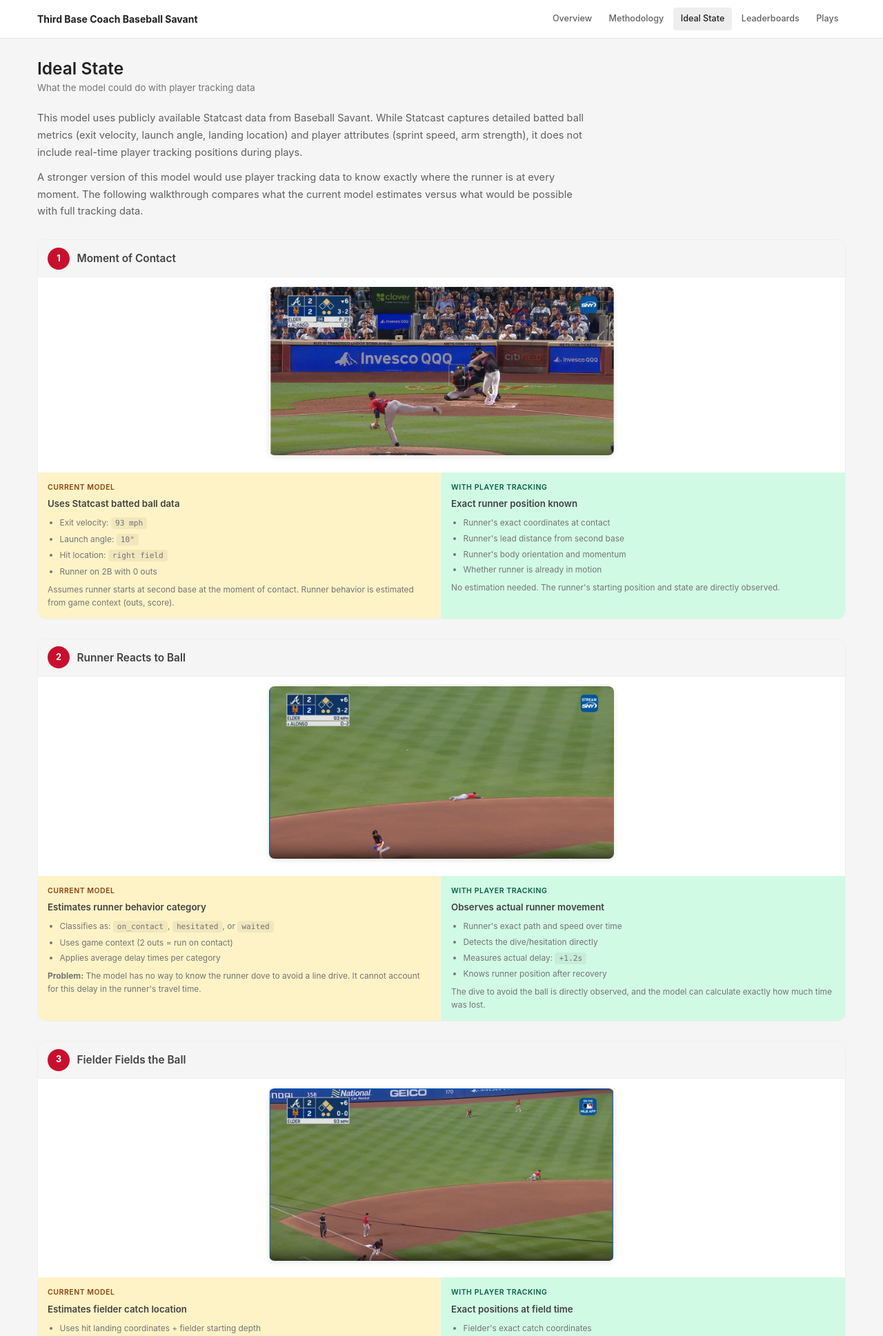
After one commit to jscherl121/third-base-coach-baseball-savant, a Flask app: page /ideal-state in a window 1280 px wide. The commit adds this page. Shown: the top 1937 px of the page at 69% size. Run offline with Flask 2, Linux system fonts and the light colour scheme.

Commit message:
Add Ideal State page comparing current model to player tracking
- New page showing what the model could do with player tracking data
- 4-step visual walkthrough: contact, runner reaction, fielding, outcome
- Side-by-side comparison of current estimates vs. ideal tracking data
- Added navigation link and route

Co-Authored-By: Claude Opus 4.5 <noreply@anthropic.com>

```diff
--- a/webapp/app.py
+++ b/webapp/app.py
@@ -611,6 +611,12 @@ def index():
 def methodology():
     """Methodology page explaining the model."""
     return render_template("methodology.html")
+
+
+@app.route("/ideal-state")
+def ideal_state():
+    """Ideal state page comparing current model to player tracking version."""
+    return render_template("ideal_state.html")
 
 
 @app.route("/calculations")
--- a/webapp/templates/base.html
+++ b/webapp/templates/base.html
@@ -16,6 +16,7 @@
             <nav class="nav">
                 <a href="{{ url_for('index') }}" class="{{ 'active' if request.endpoint == 'index' else '' }}">Overview</a>
                 <a href="{{ url_for('methodology') }}" class="{{ 'active' if request.endpoint in ['methodology', 'calculations'] else '' }}">Methodology</a>
+                <a href="{{ url_for('ideal_state') }}" class="{{ 'active' if request.endpoint == 'ideal_state' else '' }}">Ideal State</a>
                 <a href="{{ url_for('leaderboards') }}" class="{{ 'active' if request.endpoint == 'leaderboards' else '' }}">Leaderboards</a>
                 <a href="{{ url_for('plays') }}" class="{{ 'active' if request.endpoint in ['plays', 'play_detail'] else '' }}">Plays</a>
             </nav>
--- /dev/null
+++ b/webapp/templates/ideal_state.html
@@ -0,0 +1,326 @@
+{% extends "base.html" %}
+
+{% block title %}Ideal State - Third Base Send Model{% endblock %}
+
+{% block head %}
+<style>
+    .intro-text {
+        font-size: 1.05rem;
+        color: var(--gray-700);
+        line-height: 1.7;
+        max-width: 800px;
+        margin-bottom: var(--space-6);
+    }
+    .step-card {
+        background: white;
+        border: 1px solid var(--gray-200);
+        border-radius: 12px;
+        margin-bottom: var(--space-6);
+        overflow: hidden;
+    }
+    .step-header {
+        background: var(--gray-100);
+        padding: var(--space-3) var(--space-4);
+        border-bottom: 1px solid var(--gray-200);
+        display: flex;
+        align-items: center;
+        gap: var(--space-3);
+    }
+    .step-number {
+        background: var(--primary);
+        color: white;
+        width: 32px;
+        height: 32px;
+        border-radius: 50%;
+        display: flex;
+        align-items: center;
+        justify-content: center;
+        font-weight: 700;
+        font-size: 0.9rem;
+    }
+    .step-title {
+        font-weight: 600;
+        font-size: 1.1rem;
+        color: var(--gray-800);
+    }
+    .step-content {
+        display: grid;
+        grid-template-columns: 1fr 1fr;
+        gap: 0;
+    }
+    .step-image {
+        padding: var(--space-4);
+        display: flex;
+        flex-direction: column;
+        align-items: center;
+        border-right: 1px solid var(--gray-200);
+    }
+    .step-image:last-child {
+        border-right: none;
+    }
+    .step-image img {
+        width: 100%;
+        max-width: 500px;
+        border-radius: 8px;
+        box-shadow: 0 2px 8px rgba(0,0,0,0.1);
+        margin-bottom: var(--space-3);
+    }
+    .comparison-grid {
+        display: grid;
+        grid-template-columns: 1fr 1fr;
+        gap: 0;
+    }
+    .comparison-col {
+        padding: var(--space-4);
+    }
+    .comparison-col:first-child {
+        border-right: 1px solid var(--gray-200);
+        background: #fef3c7;
+    }
+    .comparison-col:last-child {
+        background: #d1fae5;
+    }
+    .comparison-label {
+        font-size: 0.75rem;
+        font-weight: 600;
+        text-transform: uppercase;
+        letter-spacing: 0.05em;
+        margin-bottom: var(--space-2);
+    }
+    .comparison-col:first-child .comparison-label {
+        color: #92400e;
+    }
+    .comparison-col:last-child .comparison-label {
+        color: #065f46;
+    }
+    .comparison-title {
+        font-weight: 600;
+        font-size: 0.95rem;
+        color: var(--gray-800);
+        margin-bottom: var(--space-2);
+    }
+    .comparison-text {
+        font-size: 0.85rem;
+        color: var(--gray-600);
+        line-height: 1.6;
+    }
+    .comparison-text ul {
+        margin: var(--space-2) 0 0 0;
+        padding-left: 1.25rem;
+    }
+    .comparison-text li {
+        margin-bottom: var(--space-1);
+    }
+    .highlight {
+        background: rgba(0,0,0,0.05);
+        padding: 2px 6px;
+        border-radius: 4px;
+        font-family: var(--font-mono);
+        font-size: 0.8rem;
+    }
+    @media (max-width: 768px) {
+        .step-content, .comparison-grid {
+            grid-template-columns: 1fr;
+        }
+        .step-image, .comparison-col:first-child {
+            border-right: none;
+            border-bottom: 1px solid var(--gray-200);
+        }
+    }
+</style>
+{% endblock %}
+
+{% block content %}
+<div class="container">
+    <section class="section">
+        <div class="page-header">
+            <h1>Ideal State</h1>
+            <p>What the model could do with player tracking data</p>
+        </div>
+
+        <div class="intro-text">
+            <p>
+                This model uses publicly available Statcast data from Baseball Savant. While Statcast captures detailed batted ball metrics (exit velocity, launch angle, landing location) and player attributes (sprint speed, arm strength), it does not include real-time player tracking positions during plays.
+            </p>
+            <p style="margin-top: var(--space-3);">
+                A stronger version of this model would use player tracking data to know exactly where the runner is at every moment. The following walkthrough compares what the current model estimates versus what would be possible with full tracking data.
+            </p>
+        </div>
+
+        <!-- Step 1: Moment of Contact -->
+        <div class="step-card">
+            <div class="step-header">
+                <div class="step-number">1</div>
+                <div class="step-title">Moment of Contact</div>
+            </div>
+            <div class="step-image" style="border-right: none;">
+                <img src="{{ url_for('static', filename='images/step1_contact.png') }}" alt="Moment of contact">
+            </div>
+            <div class="comparison-grid">
+                <div class="comparison-col">
+                    <div class="comparison-label">Current Model</div>
+                    <div class="comparison-title">Uses Statcast batted ball data</div>
+                    <div class="comparison-text">
+                        <ul>
+                            <li>Exit velocity: <span class="highlight">93 mph</span></li>
+                            <li>Launch angle: <span class="highlight">10°</span></li>
+                            <li>Hit location: <span class="highlight">right field</span></li>
+                            <li>Runner on 2B with 0 outs</li>
+                        </ul>
+                        <p style="margin-top: var(--space-2);">Assumes runner starts at second base at the moment of contact. Runner behavior is estimated from game context (outs, score).</p>
+                    </div>
+                </div>
+                <div class="comparison-col">
+                    <div class="comparison-label">With Player Tracking</div>
+                    <div class="comparison-title">Exact runner position known</div>
+                    <div class="comparison-text">
+                        <ul>
+                            <li>Runner's exact coordinates at contact</li>
+                            <li>Runner's lead distance from second base</li>
+                            <li>Runner's body orientation and momentum</li>
+                            <li>Whether runner is already in motion</li>
+                        </ul>
+                        <p style="margin-top: var(--space-2);">No estimation needed. The runner's starting position and state are directly observed.</p>
+                    </div>
+                </div>
+            </div>
+        </div>
+
+        <!-- Step 2: Runner Avoids Ball -->
+        <div class="step-card">
+            <div class="step-header">
+                <div class="step-number">2</div>
+                <div class="step-title">Runner Reacts to Ball</div>
+            </div>
+            <div class="step-image" style="border-right: none;">
+                <img src="{{ url_for('static', filename='images/step2_runner_avoids.png') }}" alt="Runner avoiding the ball">
+            </div>
+            <div class="comparison-grid">
+                <div class="comparison-col">
+                    <div class="comparison-label">Current Model</div>
+                    <div class="comparison-title">Estimates runner behavior category</div>
+                    <div class="comparison-text">
+                        <ul>
+                            <li>Classifies as: <span class="highlight">on_contact</span>, <span class="highlight">hesitated</span>, or <span class="highlight">waited</span></li>
+                            <li>Uses game context (2 outs = run on contact)</li>
+                            <li>Applies average delay times per category</li>
+                        </ul>
+                        <p style="margin-top: var(--space-2);"><strong>Problem:</strong> The model has no way to know the runner dove to avoid a line drive. It cannot account for this delay in the runner's travel time.</p>
+                    </div>
+                </div>
+                <div class="comparison-col">
+                    <div class="comparison-label">With Player Tracking</div>
+                    <div class="comparison-title">Observes actual runner movement</div>
+                    <div class="comparison-text">
+                        <ul>
+                            <li>Runner's exact path and speed over time</li>
+                            <li>Detects the dive/hesitation directly</li>
+                            <li>Measures actual delay: <span class="highlight">+1.2s</span></li>
+                            <li>Knows runner position after recovery</li>
+                        </ul>
+                        <p style="margin-top: var(--space-2);">The dive to avoid the ball is directly observed, and the model can calculate exactly how much time was lost.</p>
+                    </div>
+                </div>
+            </div>
+        </div>
+
+        <!-- Step 3: Fielder Picks Up Ball -->
+        <div class="step-card">
+            <div class="step-header">
+                <div class="step-number">3</div>
+                <div class="step-title">Fielder Fields the Ball</div>
+            </div>
+            <div class="step-image" style="border-right: none;">
+                <img src="{{ url_for('static', filename='images/step3_fielder_picks_up.png') }}" alt="Fielder picking up the ball">
+            </div>
+            <div class="comparison-grid">
+                <div class="comparison-col">
+                    <div class="comparison-label">Current Model</div>
+                    <div class="comparison-title">Estimates fielder catch location</div>
+                    <div class="comparison-text">
+                        <ul>
+                            <li>Uses hit landing coordinates + fielder starting depth</li>
+                            <li>Estimates time to field from ball trajectory</li>
+                            <li>Calculates throw distance to home plate</li>
+                            <li>Uses average transfer time (catch to release)</li>
+                        </ul>
+                        <p style="margin-top: var(--space-2);"><strong>Problem:</strong> Runner position at this moment is estimated from contact time + assumed travel speed. The dive delay is not captured.</p>
+                    </div>
+                </div>
+                <div class="comparison-col">
+                    <div class="comparison-label">With Player Tracking</div>
+                    <div class="comparison-title">Exact positions at field time</div>
+                    <div class="comparison-text">
+                        <ul>
+                            <li>Fielder's exact catch coordinates</li>
+                            <li>Runner's exact position (just past 2nd base after dive)</li>
+                            <li>Distance remaining to home: <span class="highlight">215 ft</span></li>
+                            <li>Runner's current speed and acceleration</li>
+                        </ul>
+                        <p style="margin-top: var(--space-2);">At this decision point, we know exactly how far the runner has to go and can calculate arrival time precisely.</p>
+                    </div>
+                </div>
+            </div>
+        </div>
+
+        <!-- Step 4: Outcome -->
+        <div class="step-card">
+            <div class="step-header">
+                <div class="step-number">4</div>
+                <div class="step-title">Outcome</div>
+            </div>
+            <div class="step-image" style="border-right: none;">
+                <img src="{{ url_for('static', filename='images/step4_runner_scores.png') }}" alt="Runner scores">
+            </div>
+            <div class="comparison-grid">
+                <div class="comparison-col">
+                    <div class="comparison-label">Current Model</div>
+                    <div class="comparison-title">May misclassify decision quality</div>
+                    <div class="comparison-text">
+                        <p>Because the model underestimated the runner's delay (the dive), it may have:</p>
+                        <ul>
+                            <li>Overestimated scoring probability</li>
+                            <li>Called this a "correct send" when it was actually risky</li>
+                            <li>Or called it a "missed opportunity" when holding was correct</li>
+                        </ul>
+                        <p style="margin-top: var(--space-2);">The model's recommendation accuracy suffers when runner behavior deviates from the estimated category.</p>
+                    </div>
+                </div>
+                <div class="comparison-col">
+                    <div class="comparison-label">With Player Tracking</div>
+                    <div class="comparison-title">Accurate decision evaluation</div>
+                    <div class="comparison-text">
+                        <p>With full tracking data, the model would:</p>
+                        <ul>
+                            <li>Know the runner was 1.2s behind schedule</li>
+                            <li>Calculate true scoring probability given actual position</li>
+                            <li>Correctly evaluate whether the send was optimal</li>
+                            <li>Provide accurate WP impact of the decision</li>
+                        </ul>
+                        <p style="margin-top: var(--space-2);">The recommendation aligns with reality because all inputs are observed, not estimated.</p>
+                    </div>
+                </div>
+            </div>
+        </div>
+
+        <!-- Summary -->
+        <div class="card" style="background: var(--gray-50);">
+            <div class="card-header">
+                <h3 class="card-title">Summary</h3>
+            </div>
+            <p style="color: var(--gray-700); line-height: 1.7;">
+                The current model provides valuable insights using publicly available data, but its accuracy is limited by the need to estimate runner positions and behavior. Key sources of estimation error include:
+            </p>
+            <ul style="color: var(--gray-700); margin: var(--space-3) 0; padding-left: 1.5rem; line-height: 1.8;">
+                <li><strong>Runner reaction time:</strong> Classified into categories rather than directly measured</li>
+                <li><strong>Runner path:</strong> Assumed to be direct; detours (like avoiding a batted ball) are not captured</li>
+                <li><strong>Fielder positioning:</strong> Uses average starting depth rather than actual position</li>
+                <li><strong>Decision timing:</strong> The coach's view and the runner's position at decision time are unknown</li>
+            </ul>
+            <p style="color: var(--gray-700); line-height: 1.7;">
+                With player tracking data, all of these would be directly observed, enabling a model that could evaluate third base coaching decisions with much higher precision.
+            </p>
+        </div>
+    </section>
+</div>
+{% endblock %}
```
Also changed, not shown: webapp/static/images/step1_contact.png (added), webapp/static/images/step2_runner_avoids.png (added), webapp/static/images/step3_fielder_picks_up.png (added), webapp/static/images/step4_runner_scores.png (added).
